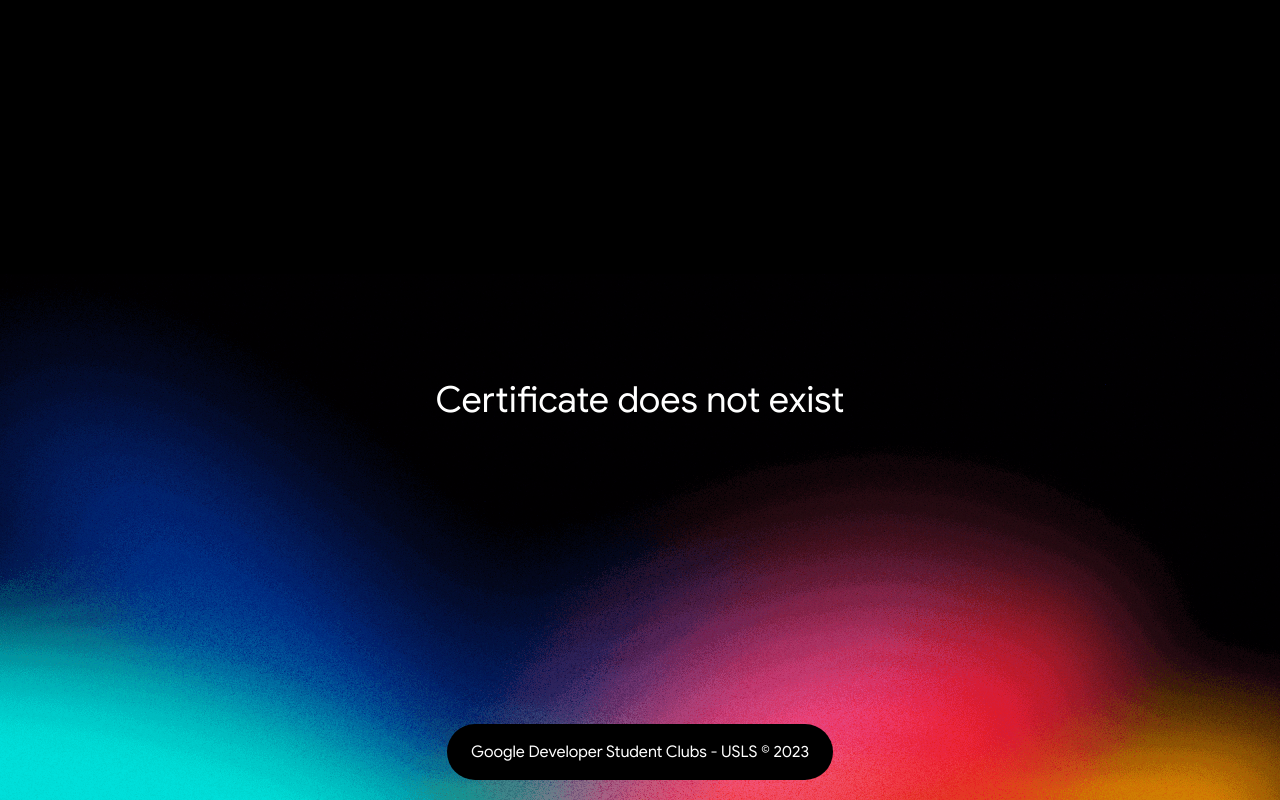
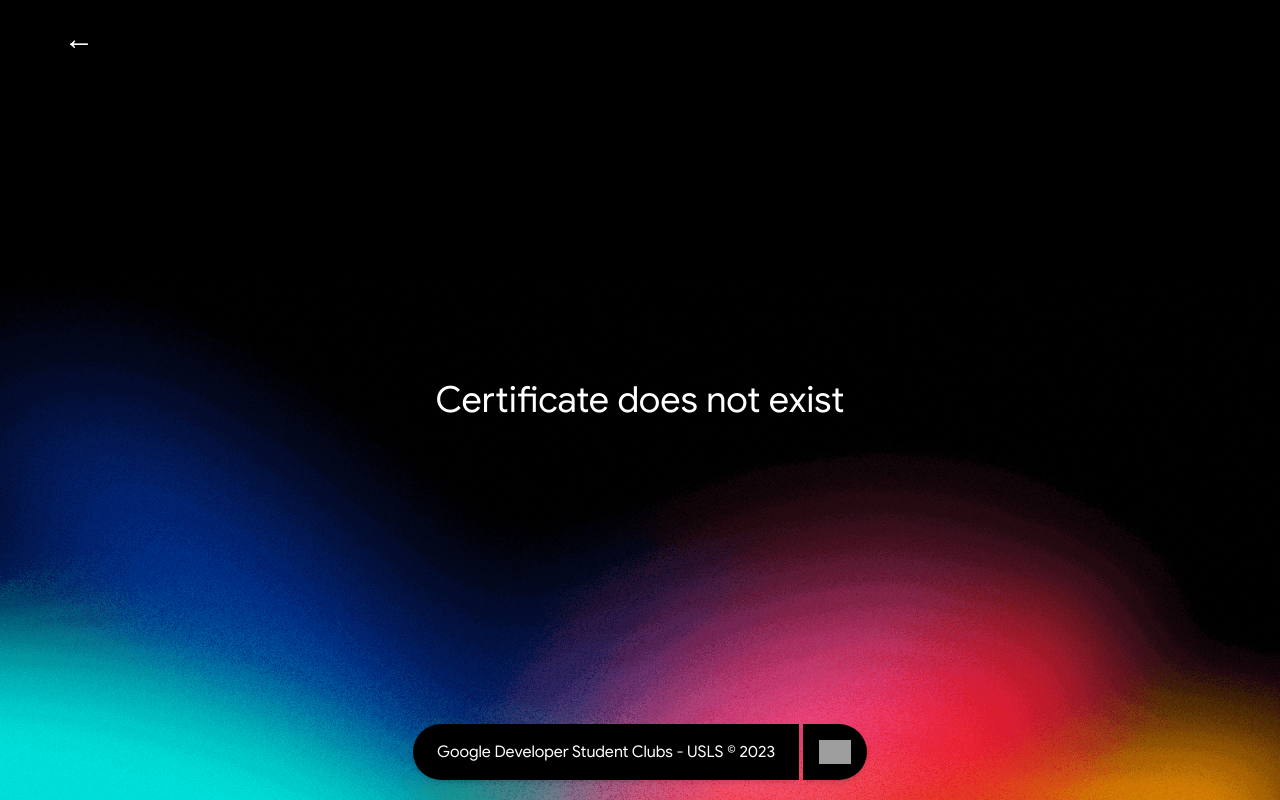
Before and after one commit to gdsc-usls/power-on, a React (Vite) app: page /certificate/1 in a window 1280 px wide. Built offline with nearby package versions, Linux system fonts and the light colour scheme; no server answers; the database is empty; grey boxes are pictures that could not be loaded.

Commit message:
feat: add back button

```diff
--- a/src/components/Error.tsx
+++ b/src/components/Error.tsx
@@ -1,9 +1,11 @@
 import { useRouteError } from "react-router-dom";
+import { Navbar } from "./Navbar";
 
 export const ErrorPage = () => {
   const error: any = useRouteError();
   return (
     <div className="bg-slate-900 text-white min-h-screen flex flex-col relative items-center justify-center">
+      <Navbar />
       <div>
         <h1 className="text-4xl font-google">An error occured.</h1>
         <p className="text-center text-lg uppercase mt-2">{error.statusText || error.message}</p>
--- a/src/components/Footer.tsx
+++ b/src/components/Footer.tsx
@@ -1,7 +1,17 @@
 export const Footer = () => {
   return (
-    <footer className='bg-black py-4 px-6 rounded-full text-white font-google text-center text-sm md:text-base bottom-5 absolute z-10'>
-      <p>Google Developer Student Clubs - USLS © 2023</p>
+    <footer className="bottom-5 absolute z-10 flex space-x-1">
+      <div className="bg-black px-6 rounded-l-full text-white font-google flex items-center text-xs sm:text-sm md:text-base shadow-md">
+        <p>Google Developer Student Clubs - USLS © 2023</p>
+      </div>
+
+      <a href="https://github.com/gdsc-usls/certificate-generator" target="_blank" rel='noreferrer noopener' className="bg-black p-4 rounded-r-full shadow-md">
+        <img
+          src="/assets/github-mark-white.png"
+          alt="GitHub"
+          className="w-5 md:w-8"
+        />
+      </a>
     </footer>
   );
 };
--- /dev/null
+++ b/src/components/Navbar.tsx
@@ -0,0 +1,15 @@
+import { Link, useLocation } from "react-router-dom";
+
+export const Navbar = () => {
+  const location = useLocation();
+
+  return (
+    <nav className="text-white absolute top-5 flex justify-between items-center w-[90%]">
+      {location.pathname !== "/" && (
+        <Link to="/">
+          <i className="text-3xl hover:text-blue-600 transition-colors">&larr;</i>
+        </Link>
+      )}
+    </nav>
+  );
+};
--- a/src/components/index.ts
+++ b/src/components/index.ts
@@ -1,2 +1,3 @@
 export * from './Error'
 export * from './Footer'
+export * from './Navbar'
--- a/src/routes/certificate.tsx
+++ b/src/routes/certificate.tsx
@@ -1,6 +1,7 @@
 import { doc } from "firebase/firestore";
 import Tilt from "react-parallax-tilt";
 import { useParams } from "react-router-dom";
+import { Navbar } from "../components";
 import { db } from "../config/firebase";
 import { Member } from "../data";
 import { useDoc } from "../hooks/firestore";
@@ -12,11 +13,22 @@ export const Certificate = () => {
   );
 
   if (loading) {
-    return <h1 className="text-white md:text-4xl text-center font-google">Loading...</h1>;
+    return (
+      <h1 className="text-white md:text-4xl text-center font-google">
+        Loading...
+      </h1>
+    );
   }
 
   if (!data.fullName) {
-    return <h1 className="text-white md:text-4xl text-center font-google">Certificate does not exist</h1>;
+    return (
+      <>
+        <Navbar />
+        <h1 className="text-white md:text-4xl text-center font-google">
+          Certificate does not exist
+        </h1>
+      </>
+    );
   }
 
   return (
--- a/src/routes/root.tsx
+++ b/src/routes/root.tsx
@@ -1,14 +1,16 @@
 import { Outlet } from "react-router-dom";
-import { Footer } from "../components";
+import { Footer, Navbar } from "../components";
 
 export const Root = () => {
   return (
     <div className="bg-black min-h-screen flex flex-col items-center justify-center">
       <main className="w-[90%] mx-auto z-10">
+        <Navbar />
         <Outlet />
       </main>
 
       <Footer />
+
       <img
         className="w-full object-cover h-full xl:h-auto absolute bottom-0 pointer-events-none"
         src="/assets/gradient.png"
```
